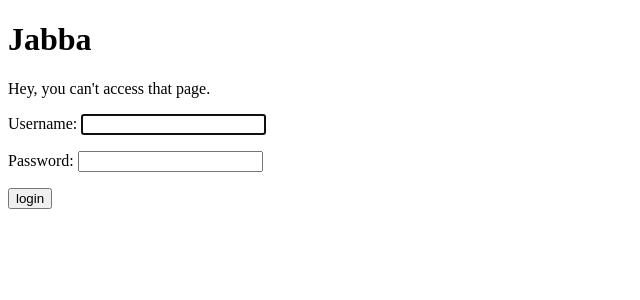
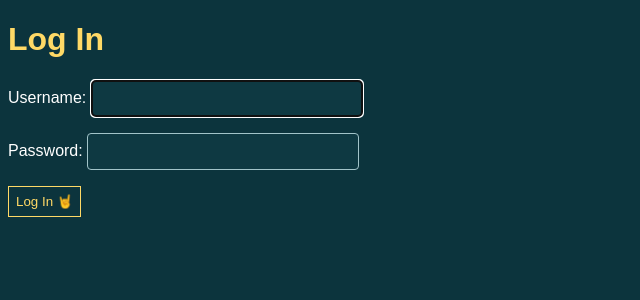
Before and after one commit to Rafabaring/MovieBoard, a Django app: a page that uses create_user_app/templates/registration/login.html in a window 1280 px wide. Shown: the top 300 px of the page, without its empty margins (0-640 px from the left). Run offline with Django 3.2, Linux system fonts and the light colour scheme.

Commit message:
Finishing HTML work, query all movies ordering desc and fixing URL routes

```diff
--- a/MovieBoard/settings.py
+++ b/MovieBoard/settings.py
@@ -122,5 +122,5 @@ USE_TZ = True
 
 STATIC_URL = '/static/'
 
-# After login, redirect to home page /movie_board/
-LOGIN_REDIRECT_URL = '/movie_board/'
+# After login, redirect to home page /
+LOGIN_REDIRECT_URL = '/'
--- a/MovieBoard/urls.py
+++ b/MovieBoard/urls.py
@@ -20,8 +20,8 @@ from django.urls import path, include
 
 urlpatterns = [
     path('admin/', admin.site.urls),
-    path('movie_board/', include('movie_board_app.urls')),
-    path('movie_board/', include('create_user_app.urls')),
+    path('', include('movie_board_app.urls')),
+    path('', include('create_user_app.urls')),
 
     # for login and registration
     # accounts/login - automatically redirect to a login.html page under template >> registration
--- a/create_user_app/templates/registration/login.html
+++ b/create_user_app/templates/registration/login.html
@@ -1,7 +1,5 @@
 <!-- The name of this file should be login.html because that's what Djando is looking for -->
 <!DOCTYPE html>
-
-<h1>Jabba</h1>
 
 
 <html lang="en">
@@ -9,27 +7,65 @@
     <meta charset="UTF-8">
     <title>Login</title>
 </head>
-<body>
+
+
+
+<body style="background-color: #0c343d;
+             font-family: arial;
+             color: white">
+
+<h1 style = "color:#ffd966">Log In</h1>
+
     {% if form.errors %}
-    <!-- If Username and login incorrect, display following message -->
-    <p>Registra ai na moral!</p>
+      <!-- If Username and login incorrect, display following message -->
+      <p>Sequelou no username e password</p>
     {% endif %}
 
-    {% if next %}
-    <p>Hey, you can't access that page.</p>
-    {% endif %}
 
+
+    <!-- we don't create this view but we do have to reference it -->
+    <!-- When login, it redirects to a page /profile -->
+    <!-- The change should be made in settings file -->
     <form method="post" action="{% url 'login' %}">
         {% csrf_token %}
 
-        <p>Username: {{ form.username }}</p>
-        <p>Password: {{ form.password }}</p>
+        <style>
+          input[type=text] {
+                border: 1px solid #a2c4c9;
+                border-radius: 4px;
+                width: 250px;
+                padding: 10px;
+                background-color: #0e3942;
+                color: white;
+                }
+        </style>
 
-        <!-- we don't create this view but we do have to reference it -->
-        <!-- When login, it redirects to a page /profile -->
-        <!-- The change should be made in settings file -->
-        <p><input type="submit" = value="login"></p>
-        <input type="hidden" name="next" value="{{ next }}">
+        <p>{{ form.username.label_tag }} {{ form.username }}</p>
+
+
+        <style>
+          input[type=password] {
+                border: 1px solid #a2c4c9;
+                border-radius: 4px;
+                width: 250px;
+                padding: 10px;
+                background-color: #0e3942;
+                color: white;
+                }
+        </style>
+
+        <p>{{ form.password.label_tag }} {{ form.password }}</p>
+
+
+        <style>
+          button {
+                color:#ffd966;
+                border: 1px solid #ffd966;
+                background-color: Transparent;
+                padding: 7px
+                }
+        </style>
+        <button type="submit" = value="login"> Log In 🤘 </button>
     </form>
 
 
--- a/create_user_app/templates/registration/register.html
+++ b/create_user_app/templates/registration/register.html
@@ -66,7 +66,7 @@
              }
      </style>
 
-<button type="submit" name="register">Register</button>
+     <button type="submit" name="register">Register 🤙</button>
 </form>
 
 
@@ -77,7 +77,7 @@
 <form action = "/accounts/login" method = "GET">
   {% csrf_token %}
   <p>Or Log in Here</p>
-  <button type="submit" name="login">Log In</button>
+  <button type="submit" name="login">Log In 🤘 </button>
 </form>
 
 
--- a/create_user_app/views.py
+++ b/create_user_app/views.py
@@ -103,7 +103,7 @@ class CreateMovie(APIView):
         }
 
 
-        URL = "http://127.0.0.1:8000/movie_board/movie_list_api/"
+        URL = "http://127.0.0.1:8000/movie_list_api/"
         r = requests.post(url = URL, data = create_movie_data)
 
         # After creating a movie, goes to the movieboard list / home
--- a/movie_board_app/movie_list_api.py
+++ b/movie_board_app/movie_list_api.py
@@ -17,7 +17,7 @@ from movie_board_app.serializers import MovieBoardSerializer, UpVoteMovieSeriali
 # List all stocks or create a new one
 class MovieBoardList(APIView):
     def get(self, request):
-        all_movies        = Movie.objects.all()
+        all_movies        = Movie.objects.all().order_by('-id')
         movies_serializer = MovieBoardSerializer(all_movies, many = True)
         return Response(movies_serializer.data)
 
--- a/movie_board_app/templates/movie_board_app/home.html
+++ b/movie_board_app/templates/movie_board_app/home.html
@@ -9,10 +9,9 @@
 
 
 {% if user.is_authenticated %}
-    Hello {{user.username}}
-    Logout (/accounts/logout/)
+    <p style = "color:#ffd966">Hello {{user.username}}</p>
 {% else %}
-    Login
+
 {% endif%}
 
 
--- a/movie_board_app/urls.py
+++ b/movie_board_app/urls.py
@@ -8,7 +8,7 @@ from create_user_app import create_user_api # importing views
 app_name = 'movie_board'
 
 urlpatterns = [
-    # /movie_board/
+    # /
     path('',                views.MovieBoardView.as_view(), name = 'home'),
     path('movie_list_api/', movie_list_api.MovieBoardList.as_view(), name = 'movie_board'),
 
--- a/movie_board_app/views.py
+++ b/movie_board_app/views.py
@@ -19,7 +19,7 @@ from rest_framework import viewsets
 class MovieBoardView(APIView):
 
     def get(self, request):
-        URL = "http://localhost:8000/movie_board/movie_list_api/"
+        URL = "http://localhost:8000/movie_list_api/"
         r = requests.get(url = URL)
 
         # extracting data in json format
@@ -40,7 +40,7 @@ class UpVoteView(APIView):
         "movie_primary_key": movie_id
         }
 
-        URL = "http://localhost:8000/movie_board/upvote_movie_api/"
+        URL = "http://localhost:8000/upvote_movie_api/"
         r = requests.post(url = URL, data = data)
 
         return MovieBoardView().get(request)
```
Also changed, not shown: create_user_app/templates/create_user_app/create_movie.html (+59 -10 lines). Lines whose indentation alone changed are shown as unchanged.
